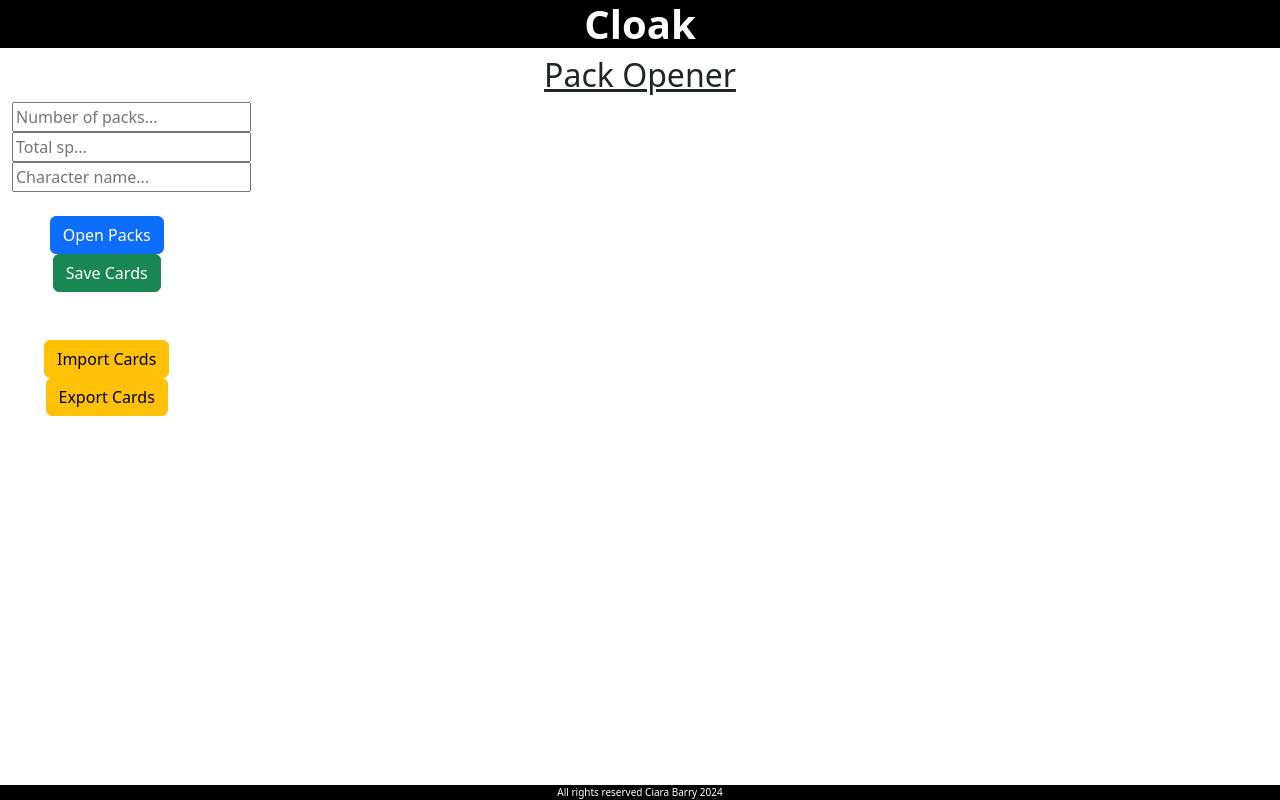
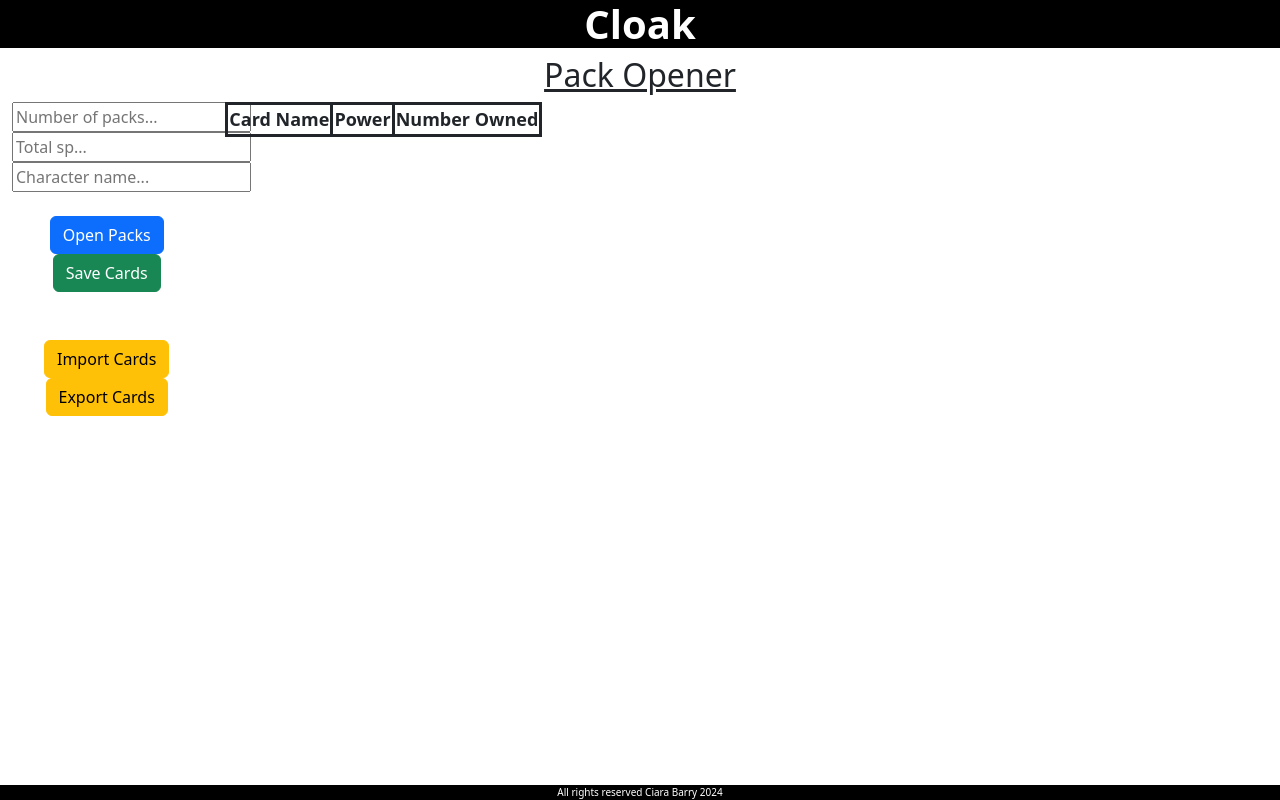
Before and after one commit to ciara1b/cloak-pack-opener, a React (Create React App) app: page / in a window 1280 px wide. Built offline with nearby package versions, Linux system fonts and the light colour scheme.

Commit message:
Added simple table to view saved cards

```diff
--- a/src/components/ListPacksComponent.jsx
+++ b/src/components/ListPacksComponent.jsx
@@ -5,7 +5,7 @@ import { PeelWrapper, PeelBack, PeelBottom, PeelTop } from 'react-peel';
 const ListPacksComponent = (props) => {
 
   return (
-    <div className="peeler-grid" >
+    <div className="peeler-grid">
       {props.openedPacks.map((pack, i) => (
         <PeelWrapper
           className="peel-wrapper"
--- /dev/null
+++ b/src/components/ListStockComponent.jsx
@@ -0,0 +1,23 @@
+const ListStockComponent = (props) => {
+
+  return (
+    <div>
+      <table>
+        <tr>
+          <th>Card Name</th>
+          <th>Power</th>
+          <th>Number Owned</th>
+        </tr>
+        {Object.entries(props.cardsStock).map(([card, numOwned], i) => (
+          <tr key={i} eventKey={i}>
+            <td>{card.split(",")[0]}</td>
+            <td>{card.split(",")[1]}</td>
+            <td>{numOwned}</td>
+          </tr>
+        ))}
+      </table>
+    </div>
+  );
+};
+
+export default ListStockComponent;
--- a/src/pages/PackOpener.jsx
+++ b/src/pages/PackOpener.jsx
@@ -4,6 +4,7 @@ import raw_premiums from '../assets/premium.txt'
 import { Container, Row, Col, Button } from 'react-bootstrap';
 import { useEffect, useState } from "react";
 import ListPacksComponent from '../components/ListPacksComponent';
+import ListStockComponent from '../components/ListStockComponent';
 import FileReaderComponent from '../components/FileReaderComponent';
 
 const PackOpener = () => {
@@ -14,6 +15,7 @@ const PackOpener = () => {
     const [charName, setCharName] = useState("");
     const [num, setNum] = useState();
     const [saved, setSaved] = useState({});
+
 
     const randomNumberInRange = (min, max) => {
         return Math.floor(Math.random() * (max - min + 1)) + min;
@@ -61,7 +63,7 @@ const PackOpener = () => {
                 break;
             }
         }
-        setTotalSP(totalSP - lessSP)
+        setTotalSP(totalSP - lessSP);
     }
 
     const openPacks = () => {
@@ -83,7 +85,7 @@ const PackOpener = () => {
     }
 
     useEffect(() => {
-        loadData()
+        loadData();
     }, [num]);
 
     return (
@@ -103,7 +105,11 @@ const PackOpener = () => {
                         <FileReaderComponent savedCards={saved} cn={charName} />
                     </Col>
                     <Col xs={9}>
-                        <ListPacksComponent openedPacks={packs} normArr={normals} premArr={premiums} />
+                    {packs.length > 0 ? (
+                        <ListPacksComponent openedPacks={packs} />
+                    ) : (
+                        <ListStockComponent cardsStock={saved} />
+                    )}
                     </Col>
                 </Row>
             </Container>
--- a/src/styles/PackOpener.css
+++ b/src/styles/PackOpener.css
@@ -1,6 +1,34 @@
 .pack-opener-content > h2 {
     text-decoration: underline;
     text-align: center;
+}
+
+table {
+    margin-bottom: 10vh;
+}
+
+tr, th, td {
+    text-align: center;
+    border: 1px solid;
+    border-left: 3px solid;
+    border-right: 3px solid;
+}
+
+th {
+    font-size: large;
+    border: 3px solid;
+}
+
+td {
+    font-weight: 600;
+}
+
+td:first-child {
+    font-weight: 700;
+}
+
+tr:last-child {
+    border-bottom: 3px solid;
 }
 
 .cards {
```
